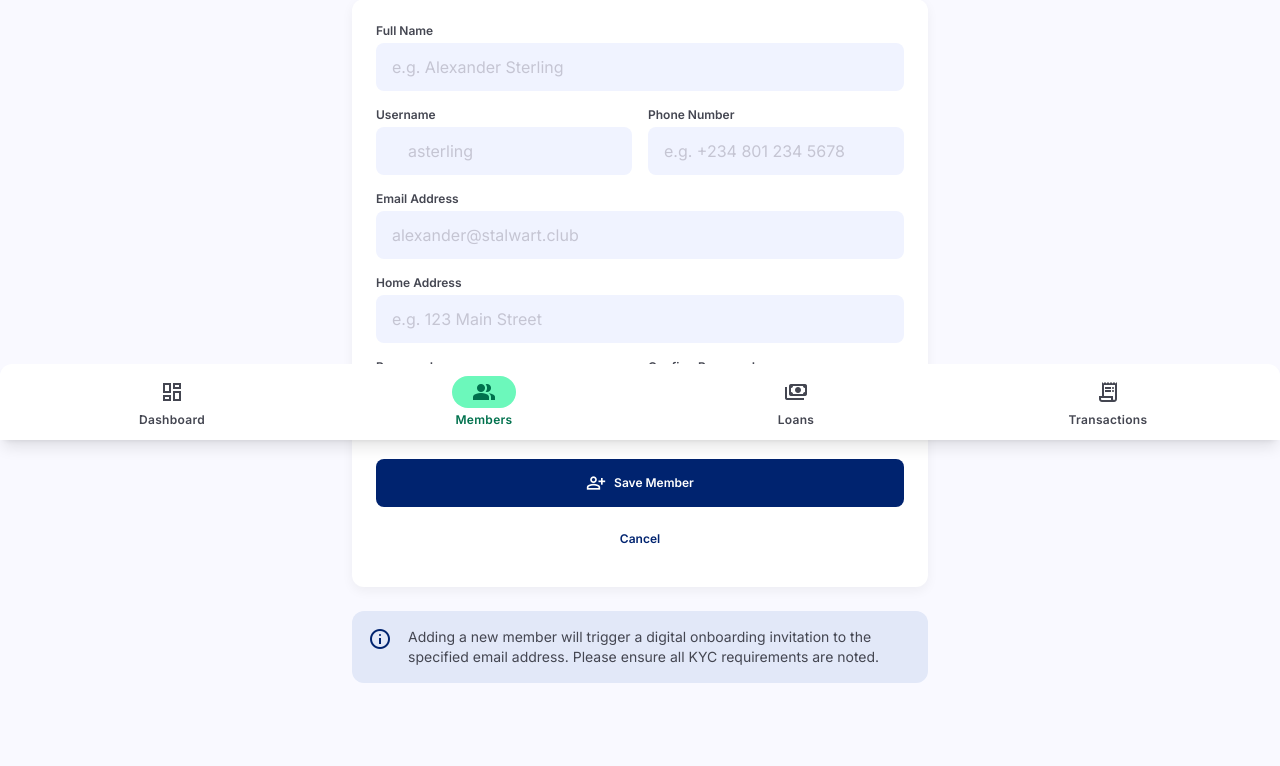
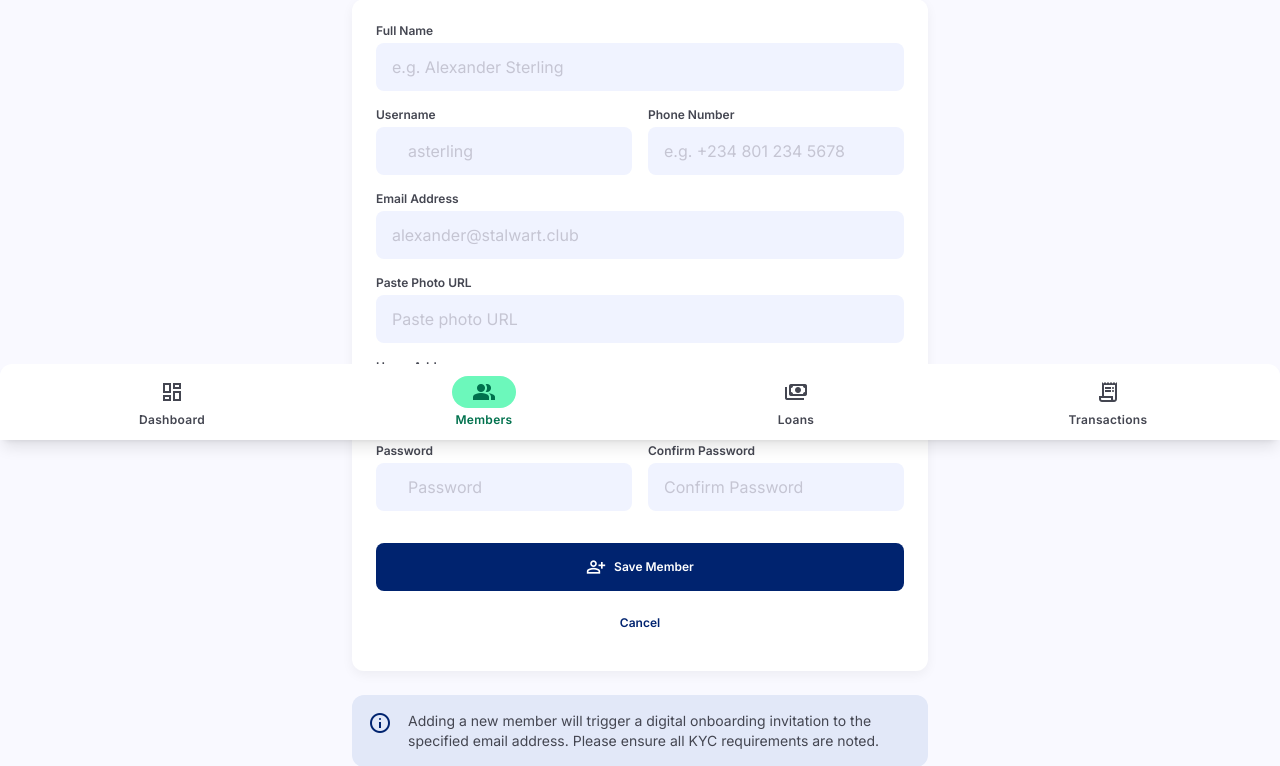
Before and after one commit to Gideon00/Stalwart-Investment-Club, a Flask app: page /members/add in a window 1280 px wide. Shown: the part 360-1126 px from the top of the page. Before the commit the page ends 1043 px from the top, so only its background shows below. Run offline with Flask 3, Linux system fonts and the light colour scheme; some libraries are stand-ins or nearby versions.

Commit message:
add photo url to page

```diff
--- a/templates/add_member.html
+++ b/templates/add_member.html
@@ -60,6 +60,16 @@
                 <input required
                     class="w-full h-12 px-md bg-surface-container-low border-none rounded-lg focus:ring-2 focus:ring-primary focus:bg-white transition-all text-body-md placeholder:text-outline-variant outline-none"
                     id="email" name="email" placeholder="alexander@stalwart.club" type="email" />
+            </div>
+
+            <div class="space-y-xs">
+                <label class="block font-label-md text-label-md text-on-surface-variant transition-colors duration-150"
+                    for="profile">
+                    Paste Photo URL
+                </label>
+                <input required
+                    class="w-full h-12 px-md bg-surface-container-low border-none rounded-lg focus:ring-2 focus:ring-primary focus:bg-white transition-all text-body-md placeholder:text-outline-variant outline-none"
+                    id="profile" name="profile" placeholder="Paste photo URL" type="text" />
             </div>
 
             <div class="space-y-xs">
```
